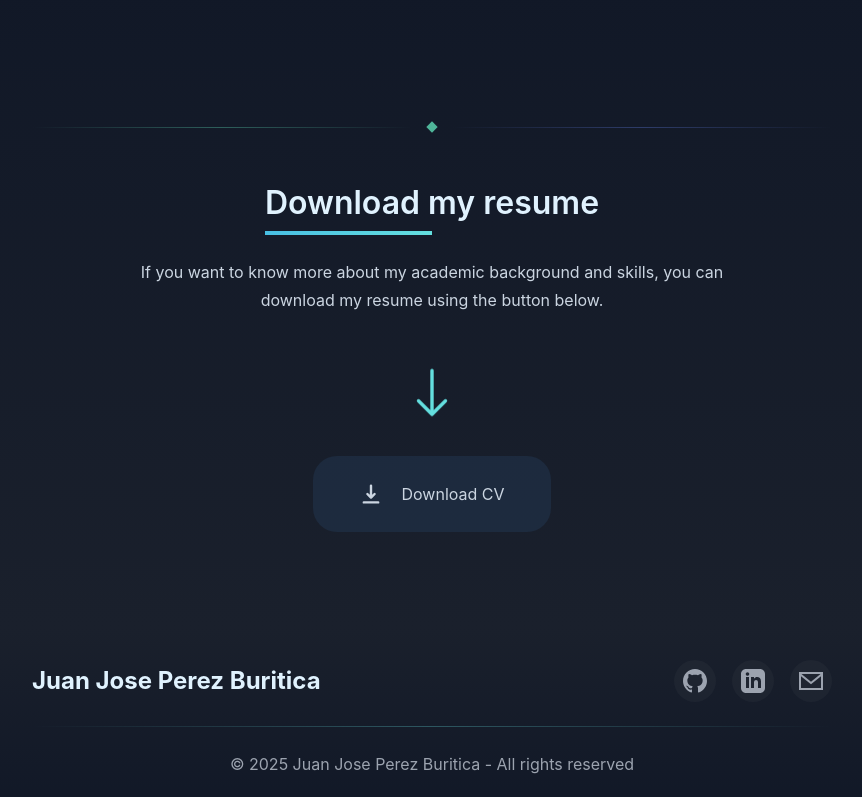
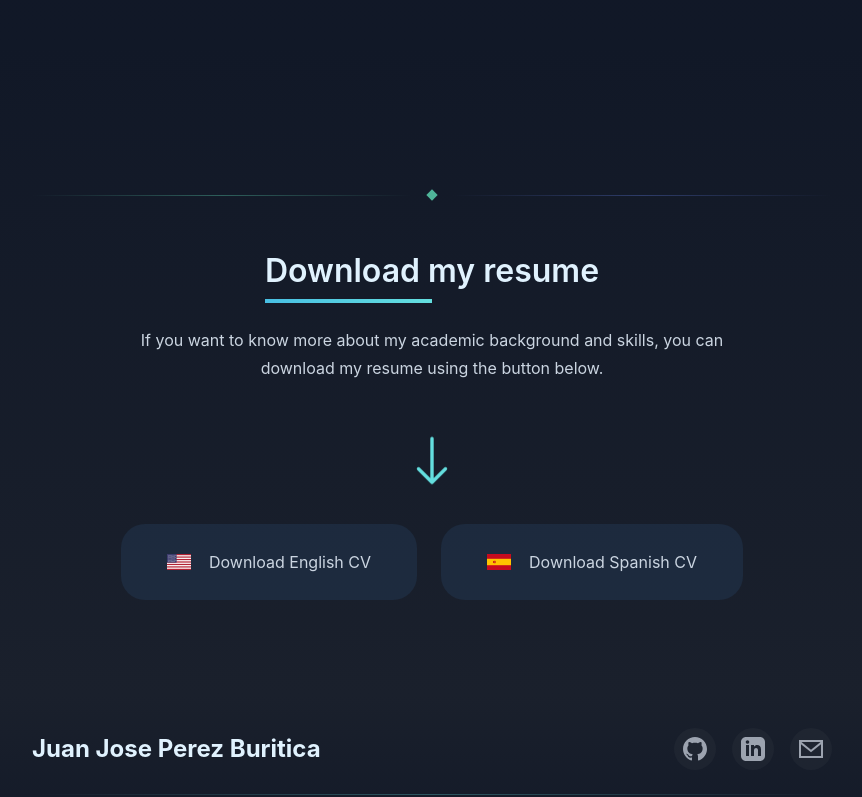
Before and after one commit to juanjuanjose/real-portfolio, a React (Vite) app: page / in a window 1280 px wide. Shown: the part 3725-4522 px from the top of the page, without its empty margins (208-1070 px from the left). Built offline with nearby package versions, Linux system fonts and the light colour scheme.

Commit message:
I create a curriculum in english too

```diff
--- a/src/App.jsx
+++ b/src/App.jsx
@@ -4,6 +4,7 @@ import meProfile from "../public/images/me-profile.png";
 import Separator from "./components/Separator/Separator";
 import Ability from "./components/Abilities/Ability";
 import curriculum from "../public/hojavida/hojavida.pdf";
+import curriculumenglish from "../public/hojavida/hojadevidaingles.pdf";
 import SocialLinks from "./components/Social/Social";
 import ProjectCard from "./components/ProjectCard/ProjectCard";
 import "./index.css";
@@ -38,10 +39,11 @@ const SKILLS_DATA = {
   services: [
     { imgSrc: "https://cdn.worldvectorlogo.com/logos/firebase-1.svg", labelText: "Firebase", alt: "Firebase" },
     { imgSrc: "https://cdn.worldvectorlogo.com/logos/netlify.svg", labelText: "Netlify", alt: "Netlify" },
-    { imgSrc: "https://cdn.worldvectorlogo.com/logos/vercel.svg", labelText: "Vercel", alt: "Vercel" }
+    { imgSrc: "https://www.vectorlogo.zone/logos/vercel/vercel-icon.svg", labelText: "Vercel", alt: "Vercel" }
   ],
   learning: [
-    { imgSrc: "https://cdn.worldvectorlogo.com/logos/typescript.svg", labelText: "TypeScript", alt: "TypeScript", className: "opacity-50" }
+    { imgSrc: "https://cdn.worldvectorlogo.com/logos/typescript.svg", labelText: "TypeScript", alt: "TypeScript", className: "opacity-50" },
+    { imgSrc: "https://www.vectorlogo.zone/logos/shopify/shopify-icon.svg", labelText: "Shopify", alt: "TypeScript", className: "opacity-50" }
   ]
 };
 
@@ -387,6 +389,73 @@ function App() {
                   />
                 </svg>
 
+            <div className="flex flex-col md:flex-row gap-6 justify-center items-center">
+
+
+                <a
+      className="bg-[rgba(74,144,226,0.1)] text-[--color-secondary] py-[25px] px-[45px] text-base rounded-3xl flex align-center gap-[10px] cursor-pointer no-underline hover:bg-[rgba(74,144,226,0.2)] hover:translate-y-[-5px] hover:shadow-[0_5px_15px_rgba(100,223,223,0.2)] transition-all duration-300 border border-transparent hover:border-[rgba(100,223,223,0.3)]"
+      alt="button download"
+      href={curriculumenglish}
+      target="_blank"
+      rel="noopener noreferrer"
+    >
+      <svg
+        className="w-6 h-6 mr-2"
+        viewBox="0 0 24 16"
+      >
+        <rect width="24" height="16" fill="#B22234"/>
+              <rect width="24" height="1.23" y="1.23" fill="#FFF"/>
+              <rect width="24" height="1.23" y="3.69" fill="#FFF"/>
+              <rect width="24" height="1.23" y="6.15" fill="#FFF"/>
+              <rect width="24" height="1.23" y="8.62" fill="#FFF"/>
+              <rect width="24" height="1.23" y="11.08" fill="#FFF"/>
+              <rect width="24" height="1.23" y="13.54" fill="#FFF"/>
+              <rect width="9.6" height="8.62" fill="#3C3B6E"/>
+              <g fill="#FFF">
+                <circle cx="1.2" cy="1.23" r="0.3"/>
+                <circle cx="2.4" cy="1.23" r="0.3"/>
+                <circle cx="3.6" cy="1.23" r="0.3"/>
+                <circle cx="4.8" cy="1.23" r="0.3"/>
+                <circle cx="6" cy="1.23" r="0.3"/>
+                <circle cx="7.2" cy="1.23" r="0.3"/>
+                <circle cx="8.4" cy="1.23" r="0.3"/>
+                <circle cx="1.8" cy="2.46" r="0.3"/>
+                <circle cx="3" cy="2.46" r="0.3"/>
+                <circle cx="4.2" cy="2.46" r="0.3"/>
+                <circle cx="5.4" cy="2.46" r="0.3"/>
+                <circle cx="6.6" cy="2.46" r="0.3"/>
+                <circle cx="7.8" cy="2.46" r="0.3"/>
+                <circle cx="1.2" cy="3.69" r="0.3"/>
+                <circle cx="2.4" cy="3.69" r="0.3"/>
+                <circle cx="3.6" cy="3.69" r="0.3"/>
+                <circle cx="4.8" cy="3.69" r="0.3"/>
+                <circle cx="6" cy="3.69" r="0.3"/>
+                <circle cx="7.2" cy="3.69" r="0.3"/>
+                <circle cx="8.4" cy="3.69" r="0.3"/>
+                <circle cx="1.8" cy="4.92" r="0.3"/>
+                <circle cx="3" cy="4.92" r="0.3"/>
+                <circle cx="4.2" cy="4.92" r="0.3"/>
+                <circle cx="5.4" cy="4.92" r="0.3"/>
+                <circle cx="6.6" cy="4.92" r="0.3"/>
+                <circle cx="7.8" cy="4.92" r="0.3"/>
+                <circle cx="1.2" cy="6.15" r="0.3"/>
+                <circle cx="2.4" cy="6.15" r="0.3"/>
+                <circle cx="3.6" cy="6.15" r="0.3"/>
+                <circle cx="4.8" cy="6.15" r="0.3"/>
+                <circle cx="6" cy="6.15" r="0.3"/>
+                <circle cx="7.2" cy="6.15" r="0.3"/>
+                <circle cx="8.4" cy="6.15" r="0.3"/>
+                <circle cx="1.8" cy="7.38" r="0.3"/>
+                <circle cx="3" cy="7.38" r="0.3"/>
+                <circle cx="4.2" cy="7.38" r="0.3"/>
+                <circle cx="5.4" cy="7.38" r="0.3"/>
+                <circle cx="6.6" cy="7.38" r="0.3"/>
+                <circle cx="7.8" cy="7.38" r="0.3"/>
+              </g>
+            </svg>
+            Download English CV
+          </a>
+
     <a
       className="bg-[rgba(74,144,226,0.1)] text-[--color-secondary] py-[25px] px-[45px] text-base rounded-3xl flex align-center gap-[10px] cursor-pointer no-underline hover:bg-[rgba(74,144,226,0.2)] hover:translate-y-[-5px] hover:shadow-[0_5px_15px_rgba(100,223,223,0.2)] transition-all duration-300 border border-transparent hover:border-[rgba(100,223,223,0.3)]"
       alt="button download"
@@ -394,19 +463,22 @@ function App() {
       target="_blank"
       rel="noopener noreferrer"
     >
+      {/* Bandera de España */}
       <svg
         className="w-6 h-6 mr-2"
-                fill="currentColor"
-                viewBox="0 0 20 20"
+        viewBox="0 0 24 16"
       >
-                <path
-                  fillRule="evenodd"
-                  d="M3 17a1 1 0 011-1h12a1 1 0 110 2H4a1 1 0 01-1-1zm3.293-7.707a1 1 0 011.414 0L9 10.586V3a1 1 0 112 0v7.586l1.293-1.293a1 1 0 111.414 1.414l-3 3a1 1 0 01-1.414 0l-3-3a1 1 0 010-1.414z"
-                  clipRule="evenodd"
-                />
+        <rect width="24" height="16" fill="#C60B1E"/>
+        <rect width="24" height="6.4" y="4.8" fill="#FFC400"/>
+        <g transform="translate(6, 8)">
+          <rect width="1.6" height="2.4" x="0.8" y="-1.2" fill="#C60B1E"/>
+          <rect width="2.4" height="1.6" x="0" y="-0.8" fill="#C60B1E"/>
+          <rect width="0.8" height="0.8" x="1.2" y="-0.4" fill="#FFC400"/>
+        </g>
       </svg>
-              Download CV
+      Download Spanish CV
     </a>
+            </div>
           </div>
         </div>
       </section>
--- a/src/components/ProjectCard/ProjectCard.jsx
+++ b/src/components/ProjectCard/ProjectCard.jsx
@@ -9,7 +9,7 @@ const ProjectCard = ({ title, description, imgSrc, tags, githubUrl, demoUrl }) =
       onMouseEnter={() => setIsHovered(true)}
       onMouseLeave={() => setIsHovered(false)}
     >
-      <div className="h-48 overflow-hidden relative">
+      <div className="h-[260px] overflow-hidden relative">
         <img
           src={imgSrc || "/images/placeholder.jpg"}
           alt={title}
```
Also changed, not shown: 1 other file (tests, documents, lock files or other folders). Lines whose indentation alone changed are shown as unchanged.
